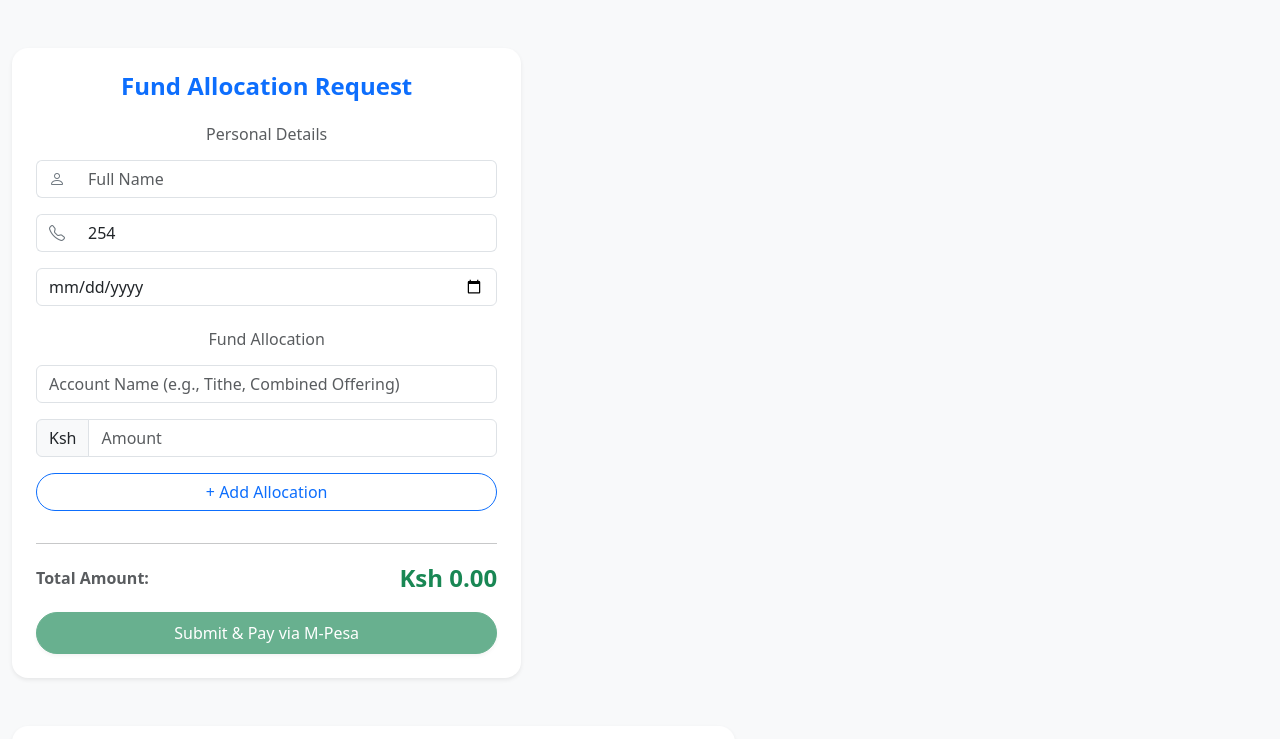
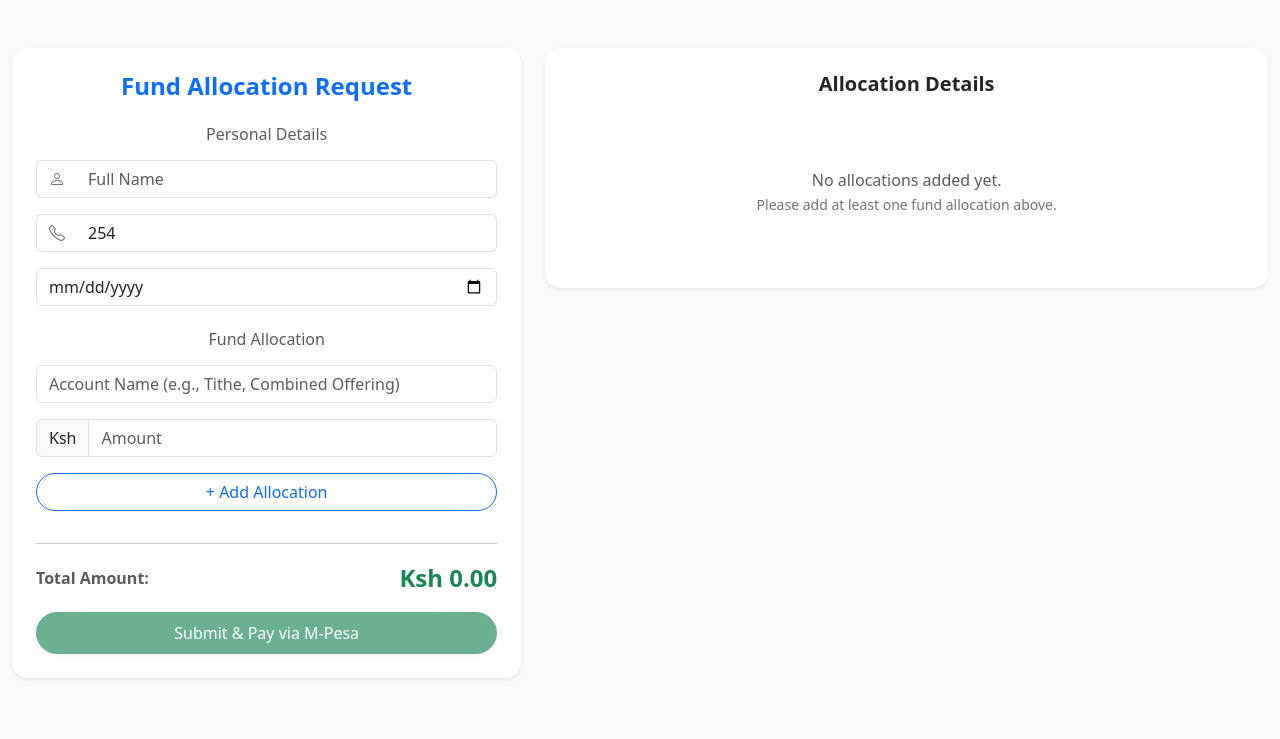
Before and after one commit to Arita-wa-Security/zaka, a React (Create React App) app: page /offertory in a window 1280 px wide. Shown: the top 739 px of the page. Built offline with nearby package versions, Linux system fonts and the light colour scheme.

Commit message:
style: tweaked display on large screens to flex

```diff
--- a/src/components/offertory/offertory.jsx
+++ b/src/components/offertory/offertory.jsx
@@ -92,7 +92,7 @@ function FundAllocationForm() {
 
   return (
     <div className="container-fluid py-5 bg-light min-vh-100">
-      <div className="row g-4 d-block d-lg-flex align-items-start gap-lg-4">
+      <div className="row g-4 align-items-start">
 
         {/* LEFT SIDE - FORM */}
         <div className="col-12 col-lg-5">
```
